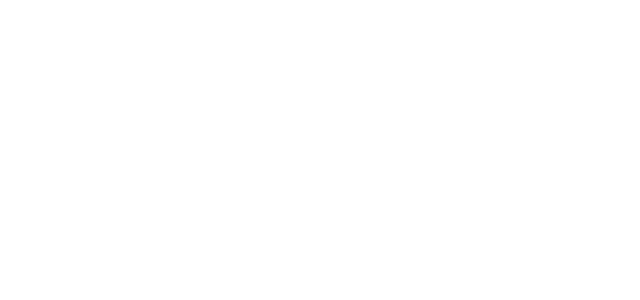
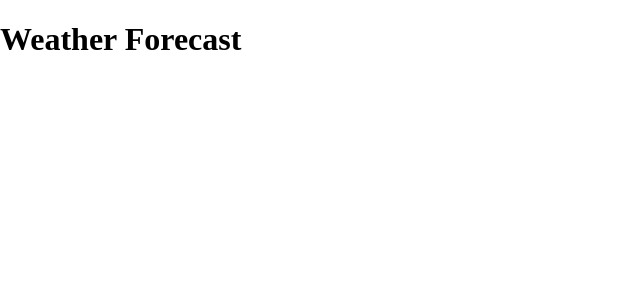
Before and after one commit to tomasbaublys/weather-forecast-app, a React (Vite) app in the folder client/: page / in a window 1280 px wide. Shown: the top 300 px of the page, without its empty margins (0-640 px from the left). Built offline with nearby package versions, Linux system fonts and the light colour scheme.

Commit message:
add WeatherPage base layout structure

```diff
--- a/client/src/App.tsx
+++ b/client/src/App.tsx
@@ -1,10 +1,11 @@
+import WeatherPage from "./components/pages/WeatherPage";
+
 const App = () => {
-
   return (
     <>
+      <WeatherPage />
+    </>
+  );
+};
 
-    </>
-  )
-}
-
-export default App
+export default App;
--- /dev/null
+++ b/client/src/components/pages/WeatherPage.tsx
@@ -0,0 +1,9 @@
+const WeatherPage = () => {
+    return (
+    <div>
+        <h1>Weather Forecast</h1>
+    </div>
+    )
+}
+
+export default WeatherPage;
--- a/client/src/main.tsx
+++ b/client/src/main.tsx
@@ -1,5 +1,6 @@
 import { createRoot } from 'react-dom/client';
 import './index.css';
+import './styles/global.scss';
 import App from './App.tsx';
 
 createRoot(document.getElementById('root') as HTMLDivElement).render(
--- /dev/null
+++ b/package.json
@@ -0,0 +1,5 @@
+{
+  "devDependencies": {
+    "sass": "^1.97.3"
+  }
+}
```
Also changed, not shown: client/src/api/weatherApi.ts (added), client/src/components/contexts/WeatherContext.tsx (added), client/src/mappers/forecastMapper.ts (added), client/src/storage/cityViewsStorage.ts (added), client/src/styles/global.scss (added), client/src/styles/variables.scss (added), client/src/types.ts (added), 1 other file (tests, documents, lock files or other folders).
